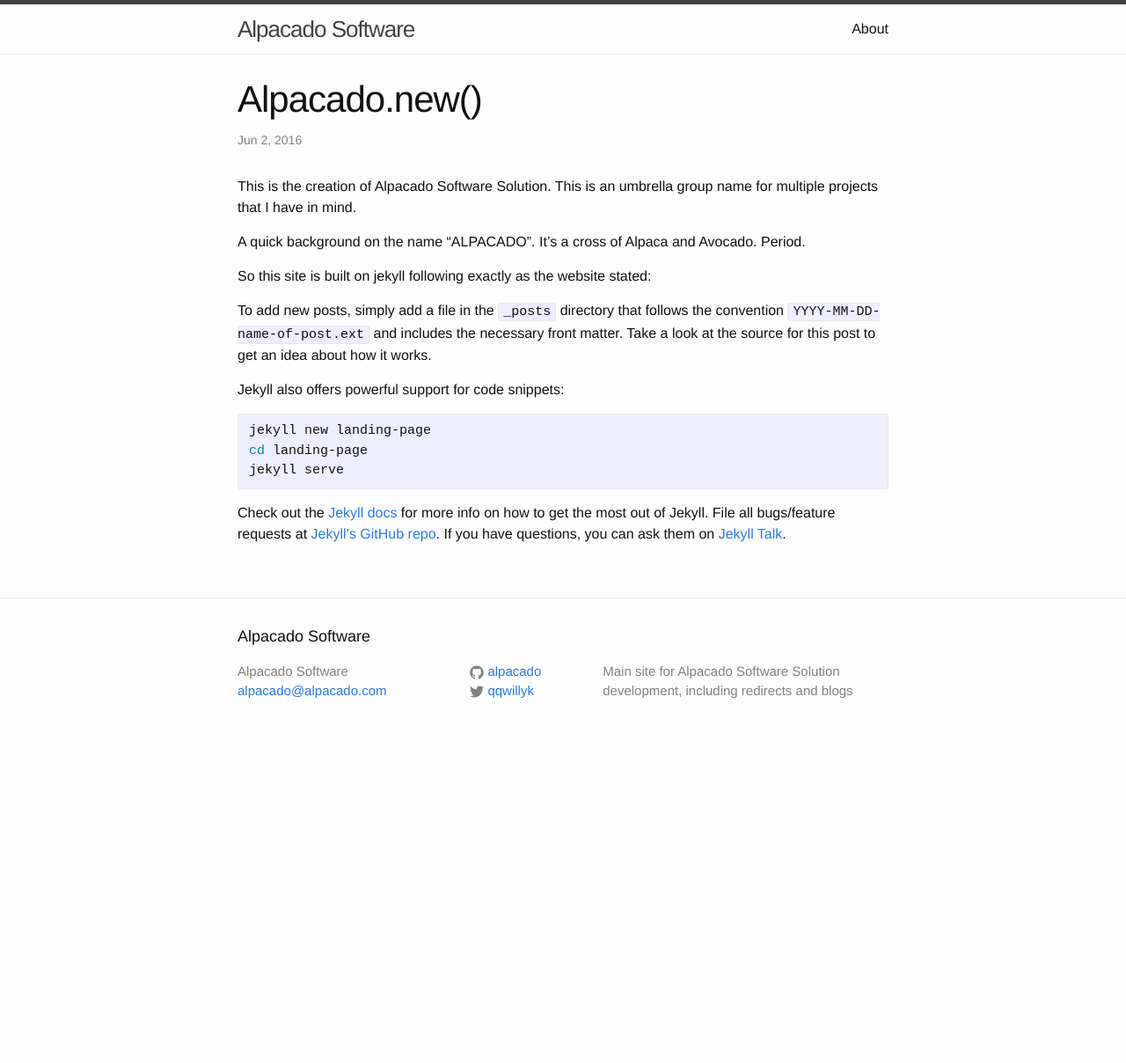
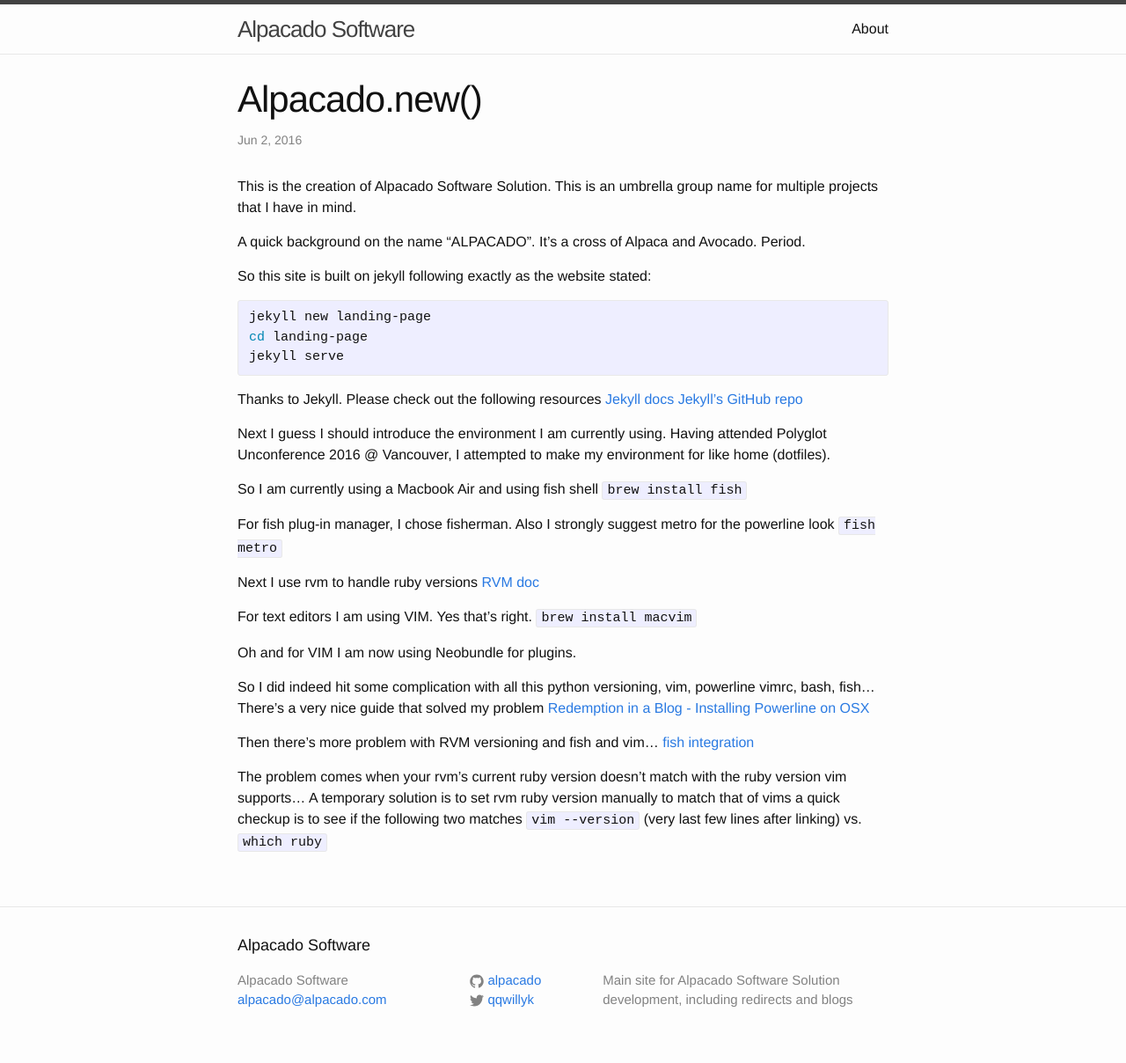
Before and after one commit to willyko/willyko.github.io, a Jekyll site: the page built from _posts/2016-06-02-welcome-to-jekyll.markdown, in a window 1280 px wide. Shown: the whole page at 88% size. Built offline with Jekyll 4.4.1, drawn with Linux system fonts in a browser that asks for light colours; before the commit the page ends 900 px from its top, so only the background shows below that.

Commit message:
Updated post and about page

```diff
--- a/_posts/2016-06-02-welcome-to-jekyll.markdown
+++ b/_posts/2016-06-02-welcome-to-jekyll.markdown
@@ -10,18 +10,55 @@
 
 So this site is built on jekyll following exactly as the website stated:
 
-To add new posts, simply add a file in the `_posts` directory that follows the convention `YYYY-MM-DD-name-of-post.ext` and includes the necessary front matter. Take a look at the source for this post to get an idea about how it works.
-
-Jekyll also offers powerful support for code snippets:
-
 {% highlight shell %}
 jekyll new landing-page
 cd landing-page
 jekyll serve
 {% endhighlight %}
 
-Check out the [Jekyll docs][jekyll-docs] for more info on how to get the most out of Jekyll. File all bugs/feature requests at [Jekyll’s GitHub repo][jekyll-gh]. If you have questions, you can ask them on [Jekyll Talk][jekyll-talk].
+Thanks to Jekyll.  Please check out the following resources
+ [Jekyll docs][jekyll-docs]
+[Jekyll’s GitHub repo][jekyll-gh]
 
 [jekyll-docs]: http://jekyllrb.com/docs/home
 [jekyll-gh]:   https://github.com/jekyll/jekyll
-[jekyll-talk]: https://talk.jekyllrb.com/
+
+Next I guess I should introduce the environment I am currently using.
+Having attended Polyglot Unconference 2016 @ Vancouver, I attempted to
+make my environment for like home (dotfiles).
+
+So I am currently using a Macbook Air and using fish shell
+`brew install fish`
+
+For fish plug-in manager, I chose fisherman. Also I strongly suggest
+metro for the powerline look
+`fish metro`
+
+Next I use rvm to handle ruby versions
+[RVM doc][rvm-docs]
+
+[rvm-docs]: https://rvm.io
+
+For text editors I am using VIM.  Yes that's right.
+`brew install macvim`
+
+Oh and for VIM I am now using Neobundle for plugins.
+
+So I did indeed hit some complication with all this python versioning,
+vim, powerline vimrc, bash, fish...
+There's a very nice guide that solved my problem
+[Redemption in a Blog - Installing Powerline on OSX][powerline-guide]
+
+[powerline-guide]: https://blog.codefront.net/2013/10/27/installing-powerline-on-os-x-homebrew/
+
+Then there's more problem with RVM versioning and fish and vim...
+[fish integration][fish-integration]
+
+[fish-integration]: https://rvm.io/integration/fish
+
+The problem comes when your rvm's current ruby version doesn't match
+with the ruby version vim supports...  A temporary solution is to set
+rvm ruby version manually to match that of vims
+a quick checkup is to see if the following two matches
+`vim --version`  (very last few lines after linking) vs.
+`which ruby`
```
Also changed, not shown: other parts of _posts/2016-06-02-welcome-to-jekyll.markdown (+1 -1 lines), about.md (+8 -7 lines).
